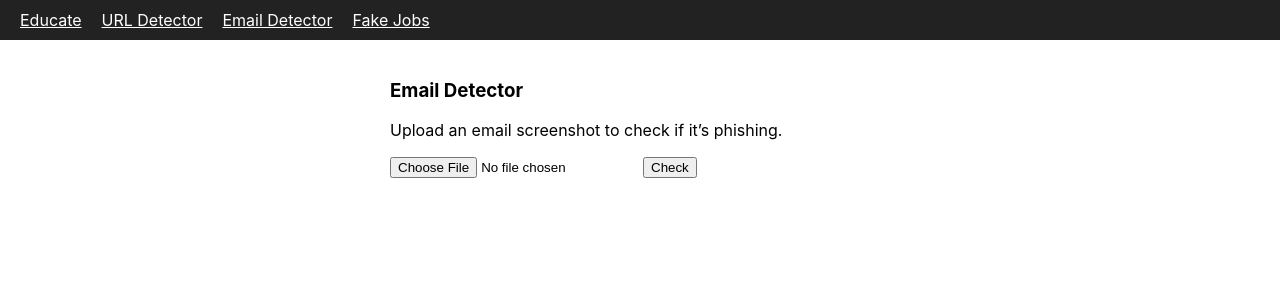
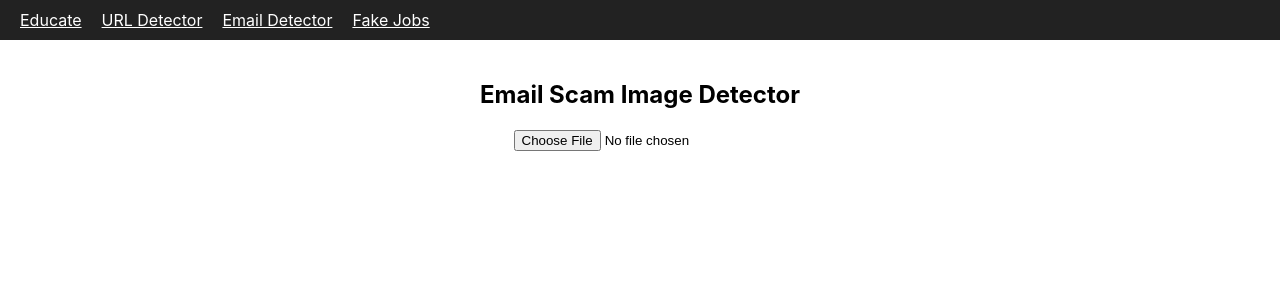
Before and after one commit to Aishusrinath/fake-job-detector, a React (Create React App) app in the folder ml-frontend/: page /email in a window 1280 px wide. Shown: the top 300 px of the page. Built offline with nearby package versions, Linux system fonts and the light colour scheme.

Commit message:
Update EmailDetector.js

```diff
--- a/ml-frontend/src/components/EmailDetector.js
+++ b/ml-frontend/src/components/EmailDetector.js
@@ -1,52 +1,64 @@
 import React, { useState } from "react";
 
 function EmailDetector() {
-  const [file, setFile] = useState(null);
-  const [result, setResult] = useState("");
+  const [selectedImage, setSelectedImage] = useState(null);
+  const [result, setResult] = useState(null);
+  const [loading, setLoading] = useState(false);
 
-  const checkEmail = (e) => {
-    e.preventDefault();
+  const handleFileUpload = async (event) => {
+    const file = event.target.files[0];
+    setSelectedImage(file);
+    setResult(null);
 
-    if (!file) {
-      setResult("⚠️ Please upload an email screenshot.");
-      return;
+    if (!file) return;
+
+    const formData = new FormData();
+    formData.append("file", file);
+
+    setLoading(true);
+
+    try {
+      const res = await fetch("https:///predict-image", {
+        method: "POST",
+        body: formData
+      });
+
+      const data = await res.json();
+      setResult(data);
+    } catch (err) {
+      setResult({ error: "Failed to connect to server." });
     }
 
-    // Placeholder logic — replace with real AI image classification
-    if (file.name.toLowerCase().includes("phish") || file.name.toLowerCase().includes("spam")) {
-      setResult("⚠️ This email looks suspicious!");
-    } else {
-      setResult("✅ This email seems safe.");
-    }
+    setLoading(false);
   };
 
   return (
-    <div className="detector-box text-center" style={{ padding: "20px", maxWidth: "500px", margin: "auto" }}>
-      <h3>Email Detector</h3>
-      <p>Upload an email screenshot to check if it’s phishing.</p>
+    <div style={{ textAlign: "center", padding: "20px" }}>
+      <h2>Email Scam Image Detector</h2>
 
-      <form onSubmit={checkEmail}>
-        <div className="input-group mb-3">
-          <input
-            type="file"
-            className="form-control"
-            accept="image/*"
-            onChange={(e) => setFile(e.target.files[0])}
-            required
-          />
-          <button className="btn btn-primary" type="submit">Check</button>
-        </div>
-      </form>
+      <input type="file" accept="image/*" onChange={handleFileUpload} />
 
-      {result && (
+      {selectedImage && (
+        <img
+          src={URL.createObjectURL(selectedImage)}
+          alt="preview"
+          width="300"
+          style={{ marginTop: "20px", border: "1px solid #ddd", padding: "10px" }}
+        />
+      )}
+
+      {loading && <p>Analyzing image...</p>}
+
+      {result && !loading && (
         <div style={{ marginTop: "20px" }}>
-          <p>{result}</p>
-          {file && (
-            <img
-              src={URL.createObjectURL(file)}
-              alt="Uploaded Email"
-              style={{ maxWidth: "100%", border: "1px solid #ccc", padding: "10px" }}
-            />
+          {result.error ? (
+            <p style={{ color: "red" }}>{result.error}</p>
+          ) : (
+            <>
+              <h3>Prediction: {result.label}</h3>
+              <p>Confidence: {(result.confidence * 100).toFixed(2)}%</p>
+              <pre>{JSON.stringify(result.probabilities, null, 2)}</pre>
+            </>
           )}
         </div>
       )}
@@ -55,54 +67,3 @@ function EmailDetector() {
 }
 
 export default EmailDetector;
-
-
-// import React, { useState } from "react";
-
-// function EmailDetector() {
-//   const [selectedImage, setSelectedImage] = useState(null);
-//   const [result, setResult] = useState(null);
-
-//   const handleFileUpload = async (event) => {
-//     const file = event.target.files[0];
-//     setSelectedImage(file);
-
-//     const formData = new FormData();
-//     formData.append("file", file);
-
-//     const res = await fetch("https://email-ml.onrender.com/predict/email-image", {
-//       method: "POST",
-//       body: formData
-//     });
-
-//     const data = await res.json();
-//     setResult(data);
-//   };
-
-//   return (
-//     <div>
-//       <h2>Email Scam Image Detector</h2>
-
-//       <input type="file" accept="image/*" onChange={handleFileUpload} />
-
-//       {selectedImage && (
-//         <img
-//           src={URL.createObjectURL(selectedImage)}
-//           alt="preview"
-//           width="300"
-//           style={{ marginTop: "20px" }}
-//         />
-//       )}
-
-//       {result && (
-//         <div style={{ marginTop: "20px" }}>
-//           <h3>Prediction: {result.label}</h3>
-//           <p>Confidence: {(result.confidence * 100).toFixed(2)}%</p>
-//           <pre>{JSON.stringify(result.probabilities, null, 2)}</pre>
-//         </div>
-//       )}
-//     </div>
-//   );
-// }
-
-// export default EmailDetector;
```
